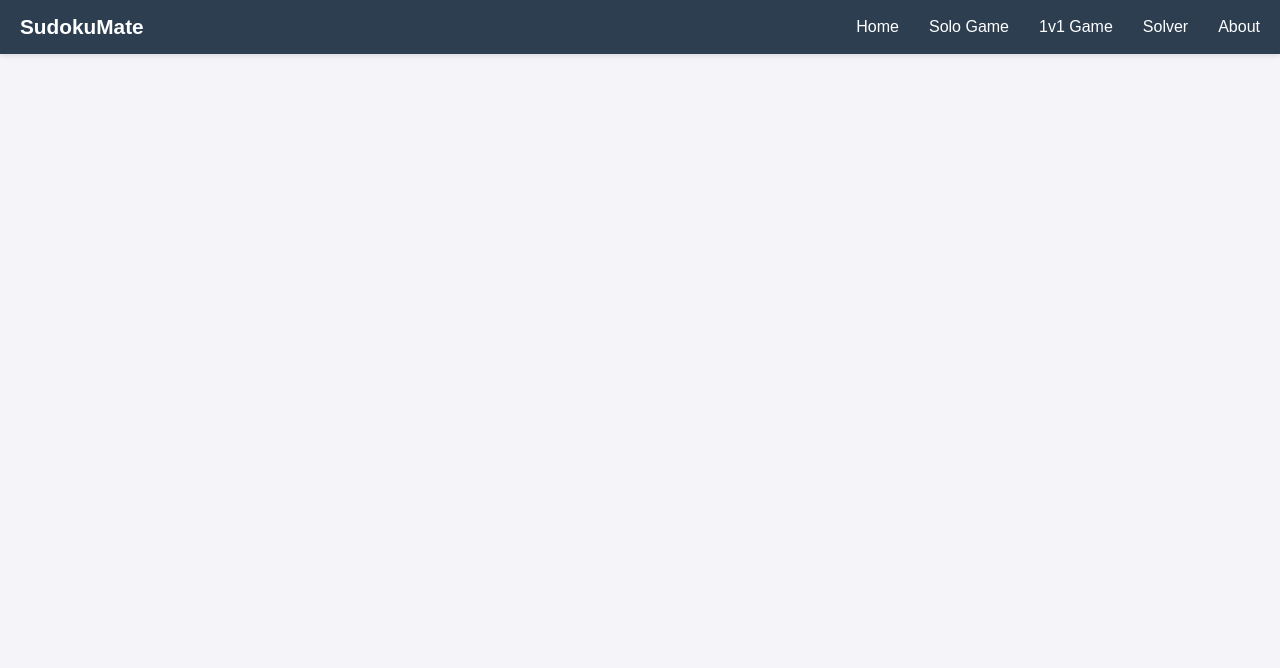
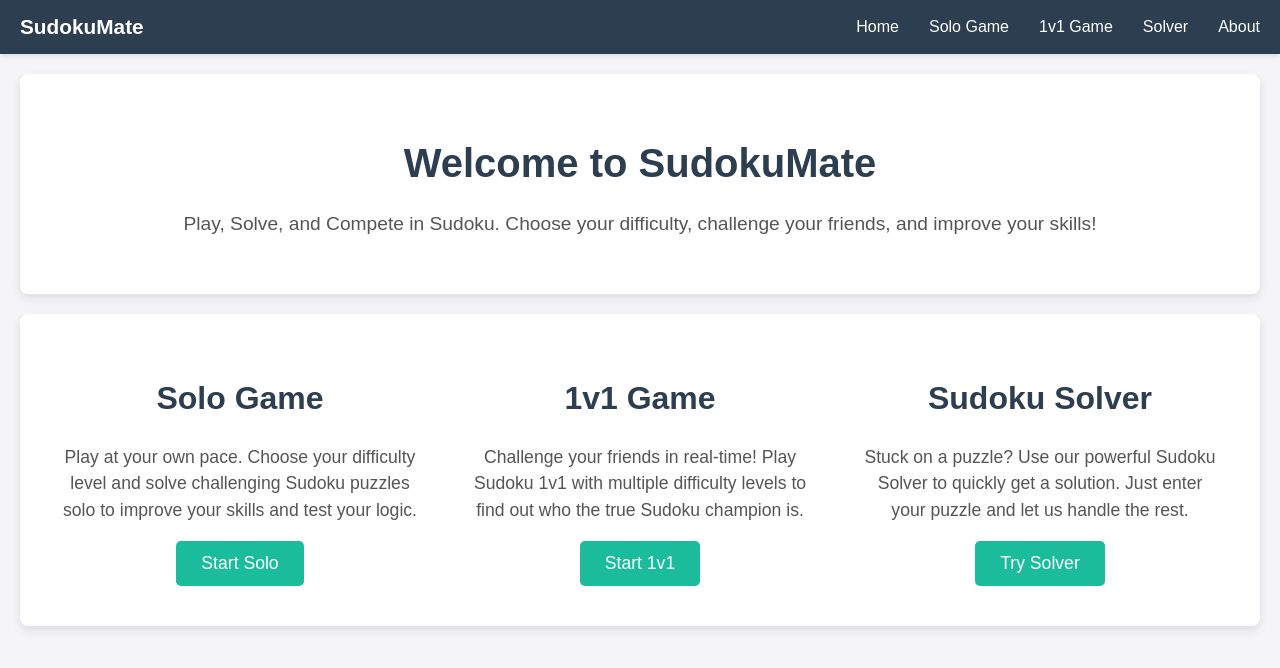
Before and after one commit to youssefdammak/SudokuMate, a plain HTML site: page MAIN-PAGE/index.html in a window 1280 px wide. Drawn offline with Linux system fonts and the light colour scheme.

Commit message:
added main page design

```diff
--- a/MAIN-PAGE/index.css
+++ b/MAIN-PAGE/index.css
@@ -32,4 +32,55 @@ nav a{
 /*when the cursor is placed on the link it changes color*/
 nav a:hover {
     color: #1abc9c;
-  }
+}
+#firstBox{
+    text-align: center;
+    background-color: #fff;
+    box-shadow: 0 4px 10px rgba(0, 0, 0, 0.1);
+    padding: 40px;
+    margin: 20px;
+    border-radius:8px ;
+}
+#firstBox h1{
+    font-size: 2.5em;
+    color: #2c3e50;
+}
+#firstBox p{
+    font-size: 1.2em;
+    color: #555;
+}
+#secondBox{
+    display: flex;
+    justify-content: space-around;/*space between before and after each container*/
+    padding: 40px 20px;
+    background-color: #fff;
+    margin: 20px;
+    border-radius: 8px;
+    box-shadow: 0 4px 10px rgba(0, 0, 0, 0.1);
+}
+.sections{
+    width: 30%;/*each section takes 30% of the sections box*/
+    text-align: center;
+}
+.sections h2{
+    font-size: 2em;
+    color: #2c3e50;
+}
+.sections p{
+    font-size: 1.1em;
+    color: #555;
+    line-height: 1.5;/*line seperation*/
+}
+.main-button{
+    background-color: #1abc9c;
+    color: white;
+    padding: 12px 25px;
+    border: none;
+    border-radius: 5px;
+    font-size: 1.1em;
+    cursor: pointer;
+    transition: background-color 0.3s;
+}
+.main-button:hover{
+    background-color: #16a085;
+}
--- a/MAIN-PAGE/index.html
+++ b/MAIN-PAGE/index.html
@@ -17,5 +17,26 @@
             <a href="">About</a>
         </nav>
     </header>
+    <div id="firstBox">
+        <h1>Welcome to SudokuMate</h1>
+        <p>Play, Solve, and Compete in Sudoku. Choose your difficulty, challenge your friends, and improve your skills!</p>
+    </div>
+    <div id="secondBox">
+        <div class="sections">
+            <h2>Solo Game</h2>
+            <p>Play at your own pace. Choose your difficulty level and solve challenging Sudoku puzzles solo to improve your skills and test your logic.</p>
+            <button class="main-button" onclick="">Start Solo</button>
+        </div>
+        <div class="sections">
+            <h2>1v1 Game</h2>
+            <p>Challenge your friends in real-time! Play Sudoku 1v1 with multiple difficulty levels to find out who the true Sudoku champion is.</p>
+            <button class="main-button" onclick="">Start 1v1</button>
+        </div>
+        <div class="sections">
+            <h2>Sudoku Solver</h2>
+            <p>Stuck on a puzzle? Use our powerful Sudoku Solver to quickly get a solution. Just enter your puzzle and let us handle the rest.</p>
+            <button class="main-button" onclick="">Try Solver</button>
+        </div>
+    </div>
 </body>
 </html>
```
